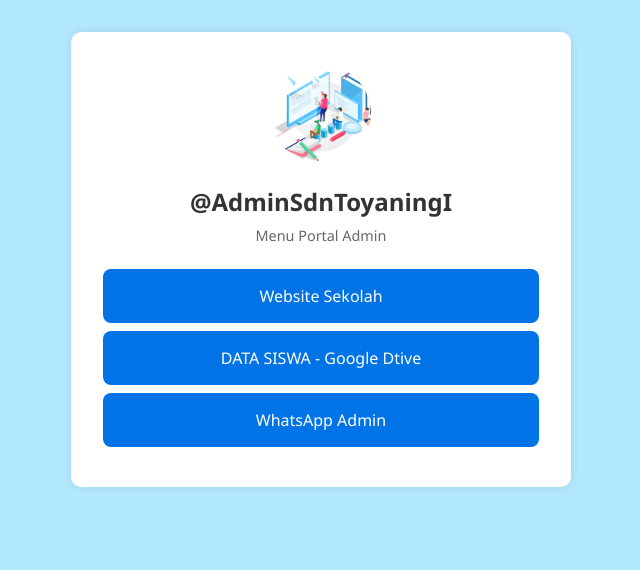
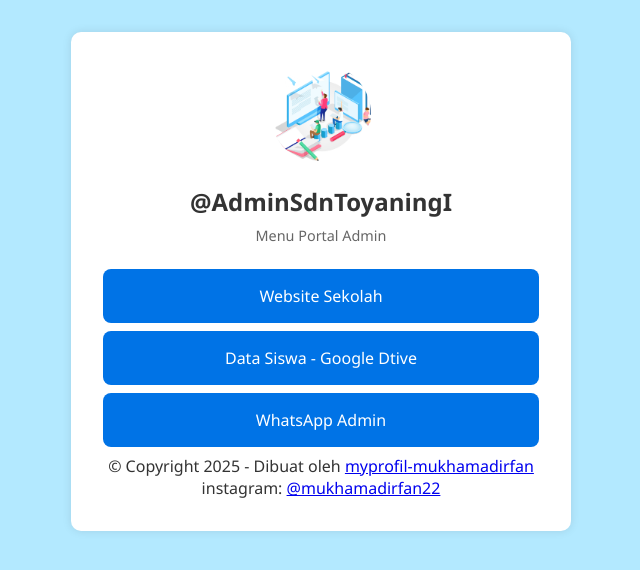
Before and after one commit to Mukhamadirfan1997/PortalAdminSdToyaningI, a plain HTML site: page index.html in a window 1280 px wide. Shown: the whole page, without its empty margins (319-959 px from the left). Drawn offline with Linux system fonts and the light colour scheme.

Commit message:
index.html

```diff
--- a/index.html
+++ b/index.html
@@ -20,12 +20,13 @@
         <span>Website Sekolah</span>
       </a>
       <a href="https://drive.google.com/drive/folders/1cxJ4BgnjKTv15T0kw1lw9ziYpnTfQQkq?usp=sharing" target="_blank">
-        <span>DATA SISWA - Google Dtive</span>
+        <span>Data Siswa - Google Dtive</span>
       </a>
       <a href="https://wa.me/6285156830304" target="_blank">
         <span>WhatsApp Admin</span>
       </a>
     </div>
+    <div class="footer"><p>© Copyright 2025 - Dibuat oleh <a href="https://myprofil-mukhamadirfan.vercel.app/">myprofil-mukhamadirfan</a> instagram: <a href="https://www.instagram.com/mukhamadirfan22/profilecard/?igsh=MW8wZDZ5NjZxMHJrdw==">@mukhamadirfan22</a></p></div>
   </div>
 </body>
 </html>
```
